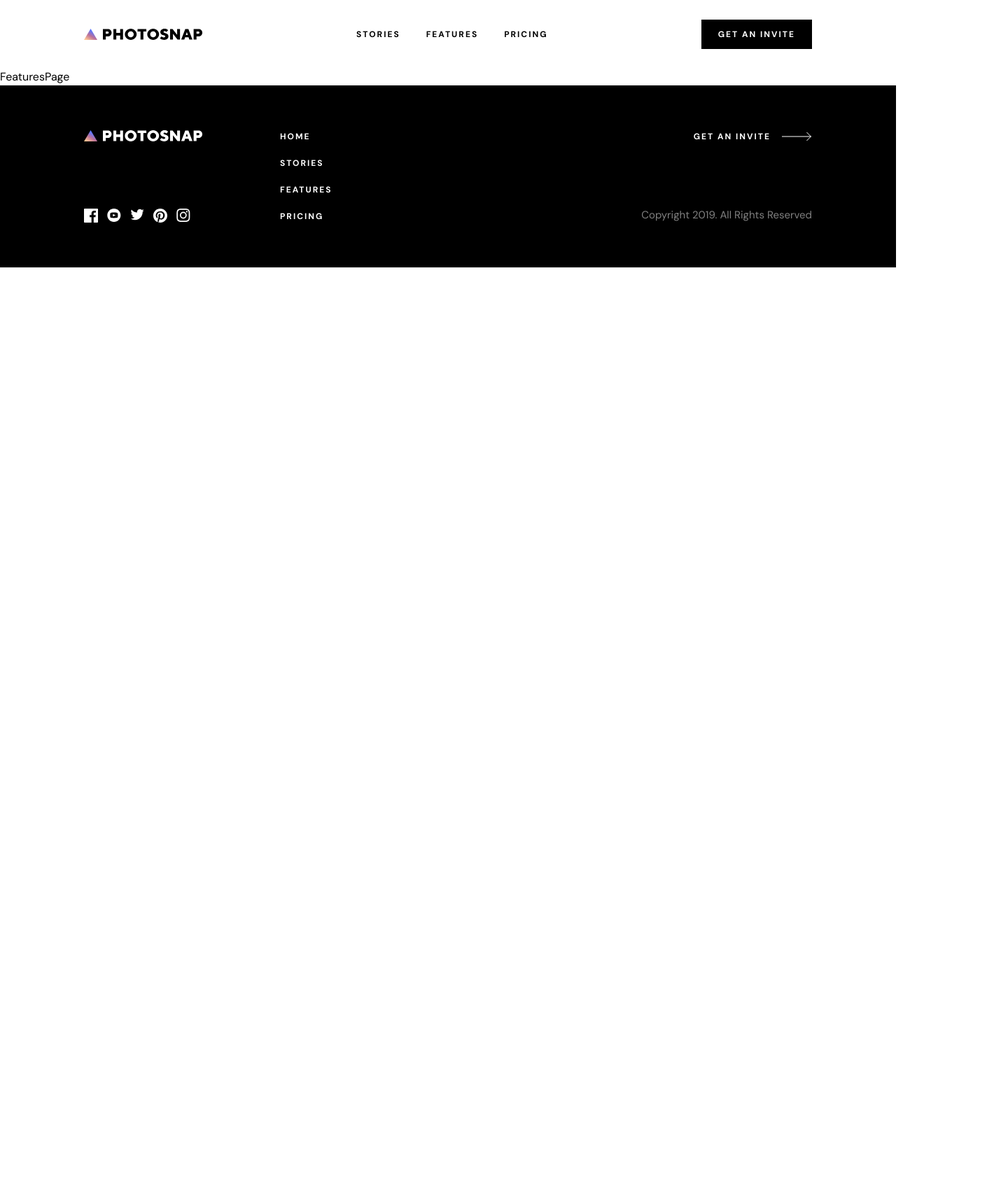
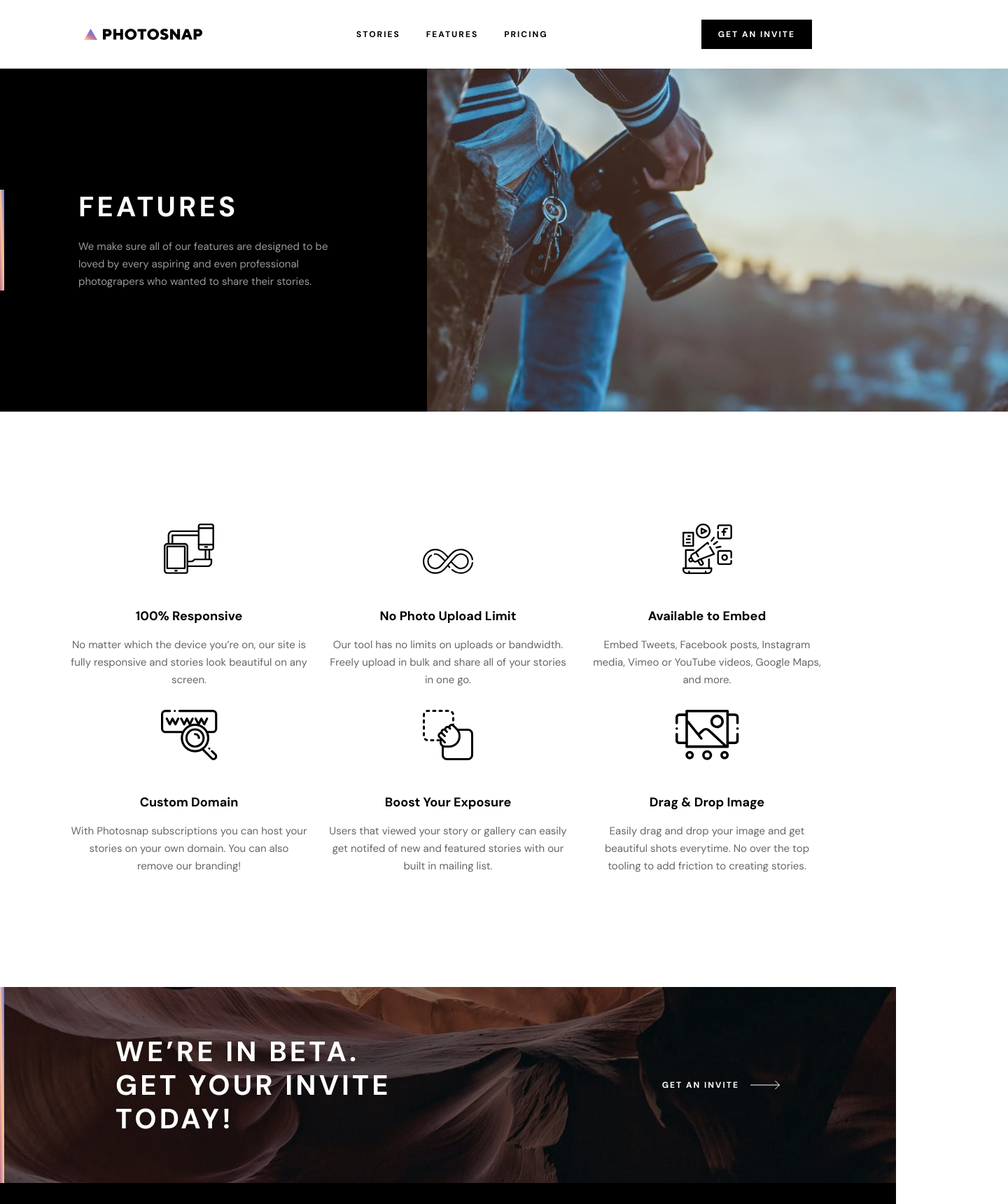
Before and after one commit to sophia-see/photosnap, a Next.js app: page /features in a window 1280 px wide. Shown: the top 1720 px of the page at 70% size, 1440 px wide, since content can reach past the window. Before the commit the page ends 800 px from the top, so only its background shows below. Built offline with nearby package versions, Linux system fonts and the light colour scheme.

Commit message:
updated features page

```diff
--- a/app/features/page.tsx
+++ b/app/features/page.tsx
@@ -1,7 +1,53 @@
+import Features, { FeatureType } from '@/components/Features'
+import Action from '@/components/features/Action'
+import FeaturesHero from '@/components/features/FeaturesHero'
 import React from 'react'
+
+const FEATURES: FeatureType[] = [
+  {
+    imgName: "responsive",
+    imgAlt: "devices icons",
+    name: "100% Responsive",
+    description: "No matter which the device you’re on, our site is fully responsive and stories look beautiful on any screen.",
+  },
+  {
+    imgName: "no-limit",
+    imgAlt: "infinite icon",
+    name: "No Photo Upload Limit",
+    description: "Our tool has no limits on uploads or bandwidth. Freely upload in bulk and share all of your stories in one go.",
+  },
+  {
+    imgName: "embed",
+    imgAlt: "laptop with multiple social media icons",
+    name: "Available to Embed",
+    description: "Embed Tweets, Facebook posts, Instagram media, Vimeo or YouTube videos, Google Maps, and more. ",
+  },
+  {
+    imgName: "custom-domain",
+    imgAlt: "magnifying domain address",
+    name: "Custom Domain",
+    description: "With Photosnap subscriptions you can host your stories on your own domain. You can also remove our branding!",
+  },
+  {
+    imgName: "boost-exposure",
+    imgAlt: "bosst exposure icon",
+    name: "Boost Your Exposure",
+    description: "Users that viewed your story or gallery can easily get notifed of new and featured stories with our built in mailing list.",
+  },
+  {
+    imgName: "drag-drop",
+    imgAlt: "drag and drop images icon",
+    name: "Drag & Drop Image",
+    description: "Easily drag and drop your image and get beautiful shots everytime. No over the top tooling to add friction to creating stories.",
+  },
+]
 
 export default function FeaturesPage() {
   return (
-    <div>FeaturesPage</div>
+    <div>
+      <FeaturesHero />
+      <Features features={FEATURES}/>
+      <Action />
+    </div>
   )
 }
--- a/components/Feature.tsx
+++ b/components/Feature.tsx
@@ -8,6 +8,7 @@ interface FeatureProps {
   imgAlt: string;
   name: string;
   description: string;
+  isHomePage?: boolean;
 }
 
 export default function Feature(props: FeatureProps) {
@@ -16,12 +17,13 @@ export default function Feature(props: FeatureProps) {
     imgAlt,
     name,
     description,
+    isHomePage = false
   } = props;
 
   return (
     <div
       className={`
-        w-full md:max-w-[457px] lg:max-w-[350px]
+        w-full ${isHomePage ? "md:max-w-[457px] lg:max-w-[350px]" : "md:w-[340px] 2xl:w-[350px]"}
         flex flex-col gap-[48px] items-center justify-center
 
       `}
--- a/components/Features.tsx
+++ b/components/Features.tsx
@@ -16,7 +16,14 @@ interface StoriesProps {
 export default function Features({ features, isHomePage = false }: StoriesProps) {
 
   return (
-    <div className='w-full px-[33px] py-[80px] flex flex-col gap-[56px] items-center justify-center lg:flex-row lg:gap-[30px]'>
+    <div
+      className={`
+        w-full
+        ${isHomePage ? "px-[33px] py-[80px]" : "px-[32px] py-[64px] md:px-[38px] md:py-[112px] lg:px-[48px] lg:py-[112px] 2xl:px-[165px] xl:py-[160px]"}
+        flex flex-col gap-[56px] items-center justify-center
+        ${isHomePage ? "lg:flex-row lg:gap-[30px]" : "md:flex-row md:gap-x-[12px] md:gap-y-[72px]  lg:gap-[30px] md:flex-wrap md:items-end"}
+      `}
+    >
       {features.map((feature, index) => (
         <Feature
           imgSrc={`/assets/features/desktop/${feature.imgName}.svg`}
@@ -24,6 +31,7 @@ export default function Features({ features, isHomePage = false }: StoriesProps)
           name={feature.name}
           description={feature.description}
           key={`${index}`}
+          isHomePage={isHomePage}
         />
       ))}
     </div>
--- /dev/null
+++ b/components/features/Action.tsx
@@ -0,0 +1,30 @@
+"use client"
+
+import useDeviceSize from '@/hooks/use-device-size'
+import Image from 'next/image';
+import React from 'react'
+import AccentLine from '../AccentLine';
+import SectionTitle from '../SectionTitle';
+import Button from '../Button';
+
+export default function Action() {
+  const { currSize } = useDeviceSize();
+  return (
+    <div className='relative w-full h-[288px] md:h-[280px]'>
+      <Image
+        src={`/assets/shared/${currSize}/bg-beta.jpg`}
+        alt={"background"}
+        width={0}
+        height={0}
+        sizes='100vw'
+        className='w-full h-full object-cover object-center'
+      />
+
+      <AccentLine className='absolute top-0 bottom-0 mx-[33px] md:mx-0 md:w-[6px] md:h-full' />
+      <div className='absolute top-0 bottom-0 left-0 right-0 mx-[33px] md:mx-[39px] lg:mx-[120px] xl:mx-[165px] my-[64px] md:my-[68px] text-white flex flex-col items-start gap-6 md:flex-row md:items-center md:justify-between'>
+        <SectionTitle text='We’re in beta. Get your invite today!' className='md:max-w-[400px]'/>
+        <Button mode='dark' variant='secondary'>Get an invite</Button>
+      </div>
+    </div>
+  )
+}
--- /dev/null
+++ b/components/features/FeaturesHero.tsx
@@ -0,0 +1,51 @@
+"use client"
+
+import useDeviceSize from '@/hooks/use-device-size'
+import Image from 'next/image'
+import React from 'react'
+import SectionTitle from '../SectionTitle';
+import Button from '../Button';
+import SectionDescription from '../SectionDescription';
+import AccentLine from '../AccentLine';
+
+export default function FeaturesHero() {
+  const {currSize} = useDeviceSize();
+
+  return (
+    <div
+      className={`
+        flex flex-col md:flex-row
+      `}
+    >
+      <Image
+        alt='man standing in front of a lake holding a camera'
+        src={`/assets/features/${currSize}/hero.jpg`}
+        sizes='100vw'
+        width={0}
+        height={0}
+        className='w-full h-auto object-cover object-center md:max-h-[650px]'
+        priority
+      />
+      <div
+        className={`
+          md:order-first md:flex-shrink-0
+          relative
+          w-full md:w-[495px] lg:w-[565px] xl:w-[610px] 2xl:w-[40%]
+          md:max-h-[650px]
+          bg-pure-black text-white
+          py-[72px] px-[33px] md:py-[173px] md:px-[54px] lg:px-[72px] xl:px-[112px]
+          flex flex-col items-start
+        `}
+      >
+        <AccentLine className={`absolute top-0 md:w-[6px] md:h-[144px] md:left-0 md:top-1/2 md:-translate-y-1/2`}/>
+        <SectionTitle
+          text='Features'
+        />
+        <SectionDescription
+          text='We make sure all of our features are designed to be loved by every aspiring and even professional photograpers who wanted to share their stories.'
+          className='mt-[16px] md:mt-[21px]'
+        />
+      </div>
+    </div>
+  )
+}
```
